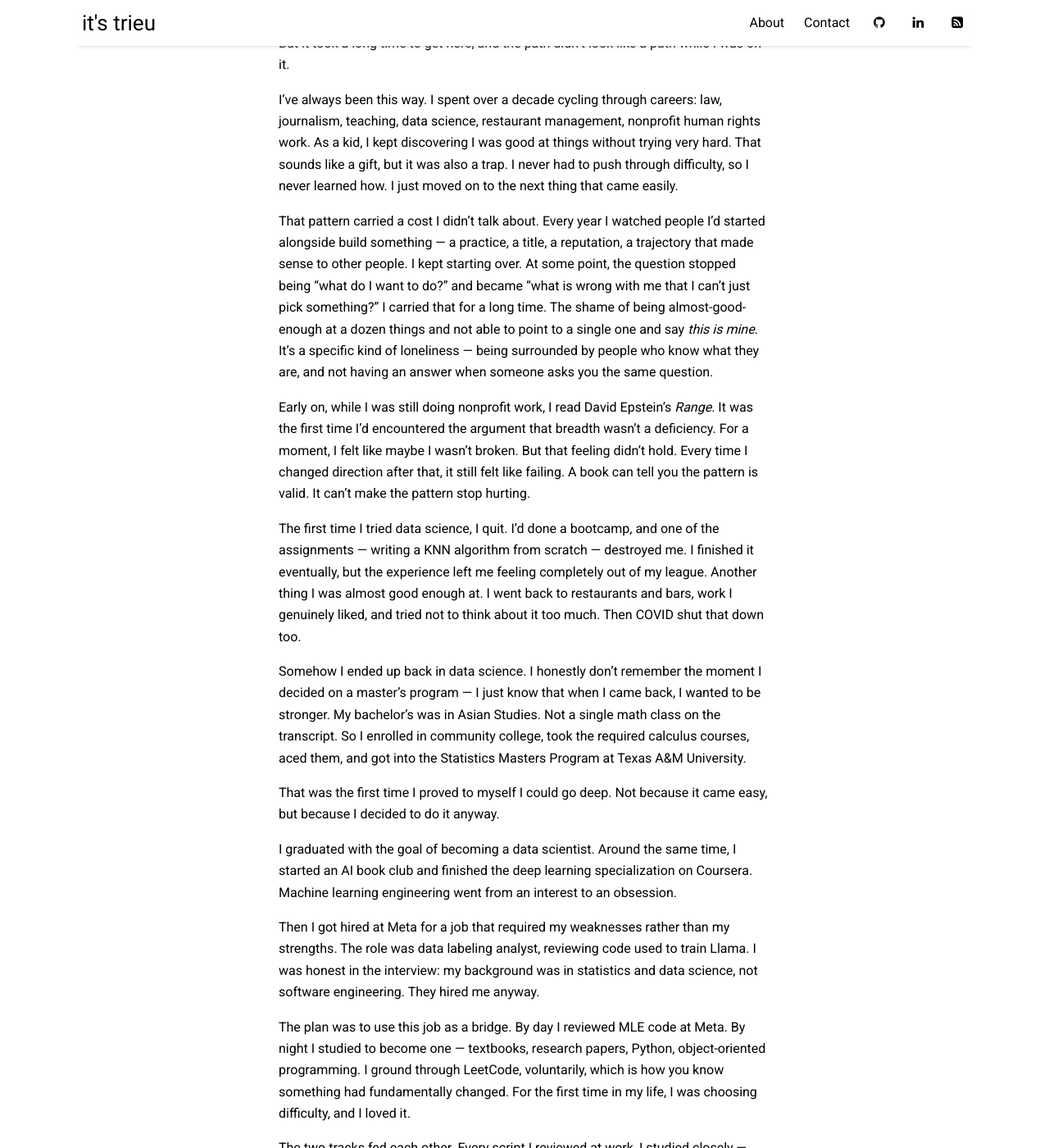
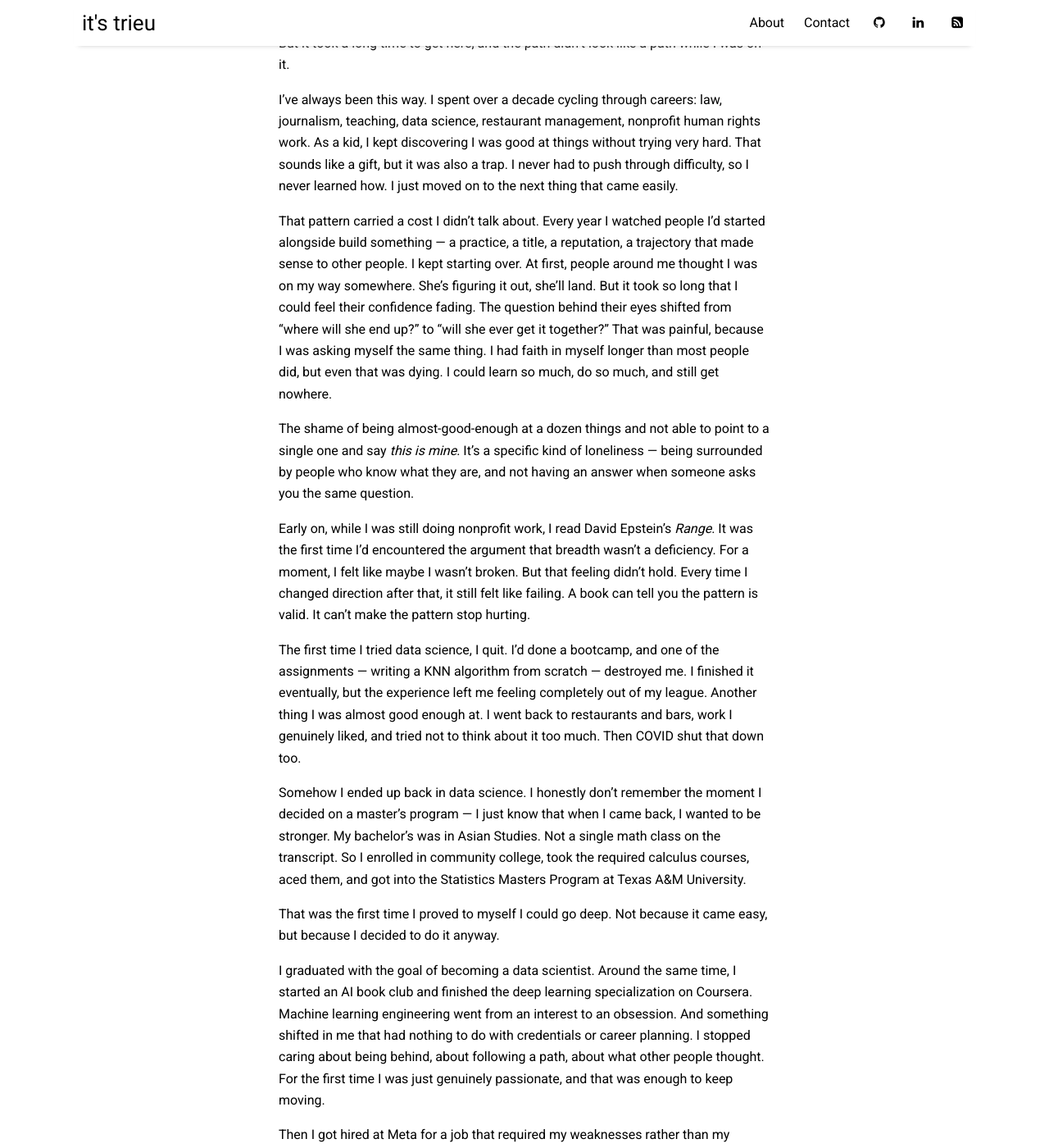
Before and after one commit to itstrieu/itstrieu.github.io, a Jekyll site: the page built from _posts/2026-05-07-the-generalists-moment.md, in a window 1280 px wide and 1400 px high, scrolled down 418 px. Shown: the whole window at 82% size. Built offline with Jekyll 4.4.1, drawn with Linux system fonts in a browser that asks for light colours; nearby versions of some CDN libraries.

Commit message:
Add external pressure and the passion turning point
Co-Authored-By: Claude Opus 4.6 <noreply@anthropic.com>

```diff
--- a/_posts/2026-05-07-the-generalists-moment.md
+++ b/_posts/2026-05-07-the-generalists-moment.md
@@ -17,7 +17,9 @@ I call myself an AI systems builder. That phrase came from looking at the distan
 
 I've always been this way. I spent over a decade cycling through careers: law, journalism, teaching, data science, restaurant management, nonprofit human rights work. As a kid, I kept discovering I was good at things without trying very hard. That sounds like a gift, but it was also a trap. I never had to push through difficulty, so I never learned how. I just moved on to the next thing that came easily.
 
-That pattern carried a cost I didn't talk about. Every year I watched people I'd started alongside build something — a practice, a title, a reputation, a trajectory that made sense to other people. I kept starting over. At some point, the question stopped being "what do I want to do?" and became "what is wrong with me that I can't just pick something?" I carried that for a long time. The shame of being almost-good-enough at a dozen things and not able to point to a single one and say *this is mine*. It's a specific kind of loneliness — being surrounded by people who know what they are, and not having an answer when someone asks you the same question.
+That pattern carried a cost I didn't talk about. Every year I watched people I'd started alongside build something — a practice, a title, a reputation, a trajectory that made sense to other people. I kept starting over. At first, people around me thought I was on my way somewhere. She's figuring it out, she'll land. But it took so long that I could feel their confidence fading. The question behind their eyes shifted from "where will she end up?" to "will she ever get it together?" That was painful, because I was asking myself the same thing. I had faith in myself longer than most people did, but even that was dying. I could learn so much, do so much, and still get nowhere.
+
+The shame of being almost-good-enough at a dozen things and not able to point to a single one and say *this is mine*. It's a specific kind of loneliness — being surrounded by people who know what they are, and not having an answer when someone asks you the same question.
 
 Early on, while I was still doing nonprofit work, I read David Epstein's *Range*. It was the first time I'd encountered the argument that breadth wasn't a deficiency. For a moment, I felt like maybe I wasn't broken. But that feeling didn't hold. Every time I changed direction after that, it still felt like failing. A book can tell you the pattern is valid. It can't make the pattern stop hurting.
 
@@ -27,7 +29,7 @@ Somehow I ended up back in data science. I honestly don't remember the moment I
 
 That was the first time I proved to myself I could go deep. Not because it came easy, but because I decided to do it anyway.
 
-I graduated with the goal of becoming a data scientist. Around the same time, I started an AI book club and finished the deep learning specialization on Coursera. Machine learning engineering went from an interest to an obsession.
+I graduated with the goal of becoming a data scientist. Around the same time, I started an AI book club and finished the deep learning specialization on Coursera. Machine learning engineering went from an interest to an obsession. And something shifted in me that had nothing to do with credentials or career planning. I stopped caring about being behind, about following a path, about what other people thought. For the first time I was just genuinely passionate, and that was enough to keep moving.
 
 Then I got hired at Meta for a job that required my weaknesses rather than my strengths. The role was data labeling analyst, reviewing code used to train Llama. I was honest in the interview: my background was in statistics and data science, not software engineering. They hired me anyway.
 
```
